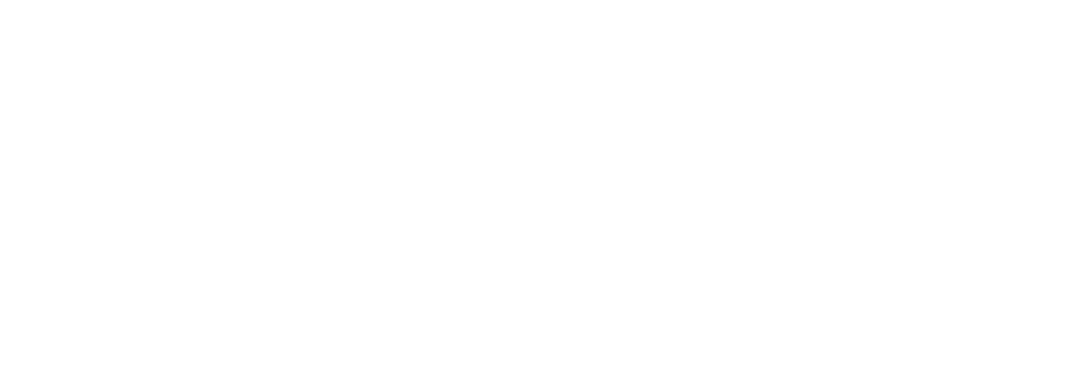
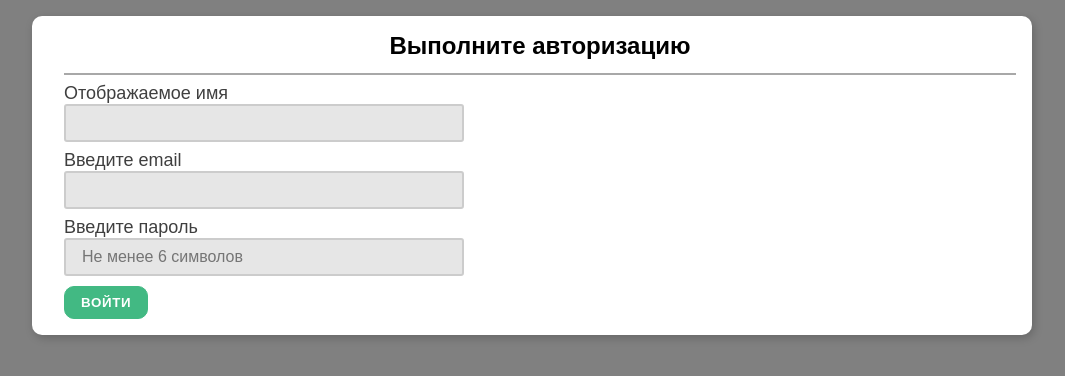
Before and after one commit to fixmol/general-forum-mini-app, a Vue app: page /auth in a window 1280 px wide. Shown: the top 376 px of the page, without its empty margins (108-1173 px from the left). Built offline with nearby package versions, Linux system fonts and the light colour scheme.

Commit message:
Layouts added, authentication check created

```diff
--- a/src/App.vue
+++ b/src/App.vue
@@ -1,14 +1,26 @@
 <template>
+  <component :is="layoutName + '-layout'" />
 </template>
 
 
 <script>
+import AuthLayout from './layout/AuthLayout'
+import MainLayout from './layout/MainLayout'
+import { useRoute } from 'vue-router'
+import { computed } from 'vue'
+
 export default {
+  setup() {
+    const route = useRoute()
 
+    return {
+      layoutName: computed(() => route.meta.layout)
+    }
+  },
+
+  components: {
+    AuthLayout,
+    MainLayout
+  }
 }
 </script>
-
-
-<style scoped>
-
-</style>
--- /dev/null
+++ b/src/layout/AuthLayout.vue
@@ -0,0 +1,16 @@
+<template>
+  <div class="container">
+    <router-view></router-view>
+  </div>
+</template>
+
+
+<script>
+import Auth from '../pages/Auth'
+
+export default {
+  components: {
+    Auth
+  }
+}
+</script>
--- /dev/null
+++ b/src/layout/MainLayout.vue
@@ -0,0 +1,16 @@
+<template>
+  <div class="container">
+    <router-view></router-view>
+  </div>
+</template>
+
+
+<script>
+import Home from '../pages/Home'
+
+export default {
+  components: {
+    Home
+  }
+}
+</script>
--- a/src/main.js
+++ b/src/main.js
@@ -1,5 +1,10 @@
 import { createApp } from 'vue'
 import App from './App.vue'
+import store from './store'
+import router from './router'
+import './theme.css'
 
 createApp(App)
+.use(store)
+.use(router)
 .mount('#app')
--- /dev/null
+++ b/src/pages/Auth.vue
@@ -0,0 +1,130 @@
+<template>
+  <div class="container">
+    <form class="card form-card">
+      <h2>Выполните авторизацию</h2>
+
+      <div class="form-control">
+        <label for="name">Отображаемое имя</label>
+        <input type="text" id="name" ref="nameRef" v-model="userName">
+        <small>{{ smallInfo.name }}</small>
+      </div>
+      <div class="form-control">
+        <label for="email">Введите email</label>
+        <input type="email" id="email" ref="emailRef" v-model="userEmail">
+        <small>{{ smallInfo.email }}</small>
+      </div>
+      <div class="form-control">
+        <label for="pass">Введите пароль</label>
+        <input type="password" id="pass"
+        placeholder="Не менее 6 символов" ref="passRef"
+        v-model="userPass">
+        <small>{{ smallInfo.pass }}</small>
+      </div>
+
+      <button type="submit" class="btn primary"
+        @click.prevent="toAuthEnter">
+        Войти </button>
+    </form>
+  </div>
+</template>
+
+
+<script>
+import { useRouter } from 'vue-router'
+import { ref, reactive, watch } from 'vue'
+
+export default {
+  setup() {
+    const router = useRouter()
+    const userName = ref('')
+    const userEmail = ref('')
+    const userPass = ref('')
+
+    const smallInfo = reactive({
+      name: '', email: '', pass: ''
+    })
+
+    const validFormElems = reactive({
+      isValidName: false,
+      isValidEmail: false,
+      isValidPass: false
+    })
+
+    watch(userName, () => {
+      if (userName.value.length < 2) {
+        smallInfo.name = 'Не менее 2 символов в имени'
+        validFormElems.isValidName = false
+      } else {
+        smallInfo.name = ''
+        validFormElems.isValidName = true
+      }
+    })
+    watch(userEmail, () => {
+      const validEmail = /^[a-zA-z-._]+@[a-z]+\.[a-z]{2,}$/.test(userEmail.value)
+      if (!validEmail) {
+        smallInfo.email = 'Некорректный email'
+        validFormElems.isValidEmail = false
+      } else {
+        smallInfo.email = ''
+        validFormElems.isValidEmail = true
+      }
+    })
+    watch(userPass, () => {
+      if (userPass.value.length < 6) {
+        smallInfo.pass = 'Слишком короткий пароль'
+        validFormElems.isValidPass = false
+      } else {
+        smallInfo.pass = ''
+        validFormElems.isValidPass = true
+      }
+    })
+
+    const nameRef = ref(null)
+    const emailRef = ref(null)
+    const passRef = ref(null)
+
+    function toAuthEnter() {
+      if (userName.value === '') {
+        nameRef.value.classList.add('warning-field')
+        nameRef.value.placeholder = 'Поле не может быть пустым'
+      }
+      if (userEmail.value === '') {
+        emailRef.value.classList.add('warning-field')
+        emailRef.value.placeholder = 'Поле не может быть пустым'
+      }
+      if (userPass.value === '') {
+        passRef.value.classList.add('warning-field')
+        passRef.value.placeholder = 'Поле не может быть пустым'
+      }
+
+      const isValid = Object.keys(validFormElems).every(elem => validFormElems[elem] === true)
+      if (isValid) {
+        router.push('/')
+      }
+    }
+
+    return {
+      userName, userEmail, userPass,
+      nameRef, emailRef, passRef,
+      smallInfo,
+      toAuthEnter,
+    }
+  }
+}
+</script>
+
+
+<style scoped>
+  .form-card {
+    padding-left: 2rem;
+  }
+  .form-card h2 {
+    text-align: center;
+    padding-bottom: .8rem;
+    border-bottom: 2px solid rgba(0, 0, 0, 0.342);
+  }
+  .warning-field::placeholder {
+    color: rgba(194, 0, 0, 0.801);
+    text-align: center;
+  }
+</style>
--- /dev/null
+++ b/src/pages/Home.vue
@@ -0,0 +1,10 @@
+<template>
+  <div class="card">Home</div>
+</template>
+
+
+<script>
+export default {
+
+}
+</script>
--- a/src/router/index.js
+++ b/src/router/index.js
@@ -0,0 +1,23 @@
+import { createRouter, createWebHistory } from 'vue-router'
+import Home from '../pages/Home'
+import Auth from '../pages/Auth'
+
+export default createRouter({
+  history: createWebHistory(),
+  routes: [
+    {
+      path: '/',
+      component: Home,
+      meta: {
+        layout: 'main'
+      }
+    },
+    {
+      path: '/auth',
+      component: Auth,
+      meta: {
+        layout: 'auth'
+      }
+    },
+  ]
+})
--- a/src/store/index.js
+++ b/src/store/index.js
@@ -0,0 +1,11 @@
+import { createStore } from 'vuex'
+
+export default createStore({
+  // plugins:
+  // modules:
+  state() {
+    return {
+
+    }
+  }
+})
--- a/src/theme.css
+++ b/src/theme.css
@@ -0,0 +1,100 @@
+* {
+  box-sizing: border-box;
+  margin: 0;
+  padding: 0;
+  outline: none;
+}
+
+body {
+  font-size: 16px;
+  background: gray;
+  font-family: Arial, Helvetica, sans-serif;
+}
+
+.container {
+  margin: 0 auto;
+  max-width: 1000px;
+}
+
+.card {
+  overflow: hidden;
+  padding: 1rem;
+  margin-top: 1rem;
+  border-radius: 10px;
+  box-shadow: 2px 3px 10px rgba(0, 0, 0, 0.2);
+  background: #fff;
+}
+
+/* ============= BUTTON ===== */
+
+.btn {
+  color: #42b983;
+  position: relative;
+  place-content: center;
+  place-items: center;
+  width: fit-content;
+  border-radius: 10px;
+  letter-spacing: 0.05em;
+  border: 1px solid #42b983;
+  text-decoration: none;
+  text-transform: uppercase;
+  margin-top: 10px;
+  margin-right: 10px;
+  padding: 0.5rem 1rem;
+  white-space: nowrap;
+  font-weight: 700;
+  background: #fff;
+  transition: all 0.2s;
+}
+.btn:hover {
+  cursor: pointer;
+  opacity: 0.8;
+}
+.btn:disabled {
+  cursor: not-allowed;
+  opacity: 1!important;
+  background: #eee!important;
+  border-color: #ddd!important;
+  color: #999!important;
+}
+.btn:active {
+  box-shadow: inset 1px 1px 1px rgba(0, 0, 0, 0.3);
+}
+.btn.primary {
+  background: #42b983;
+  color: #fff;
+}
+.btn.danger {
+  background: #e53935;
+  color: #fff;
+  border-color: #e53935;
+}
+.btn.warning {
+  background: #c25205;
+  color: #fff;
+  border-color: #c25205;
+}
+
+/* ============= FORM-CONTROL ===== */
+
+.form-control {
+  margin-top: .5rem;
+}
+.form-control label {
+  font-size: 18px;
+  color: #3f3f3f;
+}
+.form-control input {
+  border: 2px solid #ccc;
+  display: block;
+  width: 400px;
+  color: #000000;
+  background: #e6e6e6;
+  padding: 0.5rem 1rem;
+  border-radius: 3px;
+  font-size: 1rem;
+  resize: none;
+}
+.form-control small {
+  color: rgb(207, 0, 0);
+}
```
